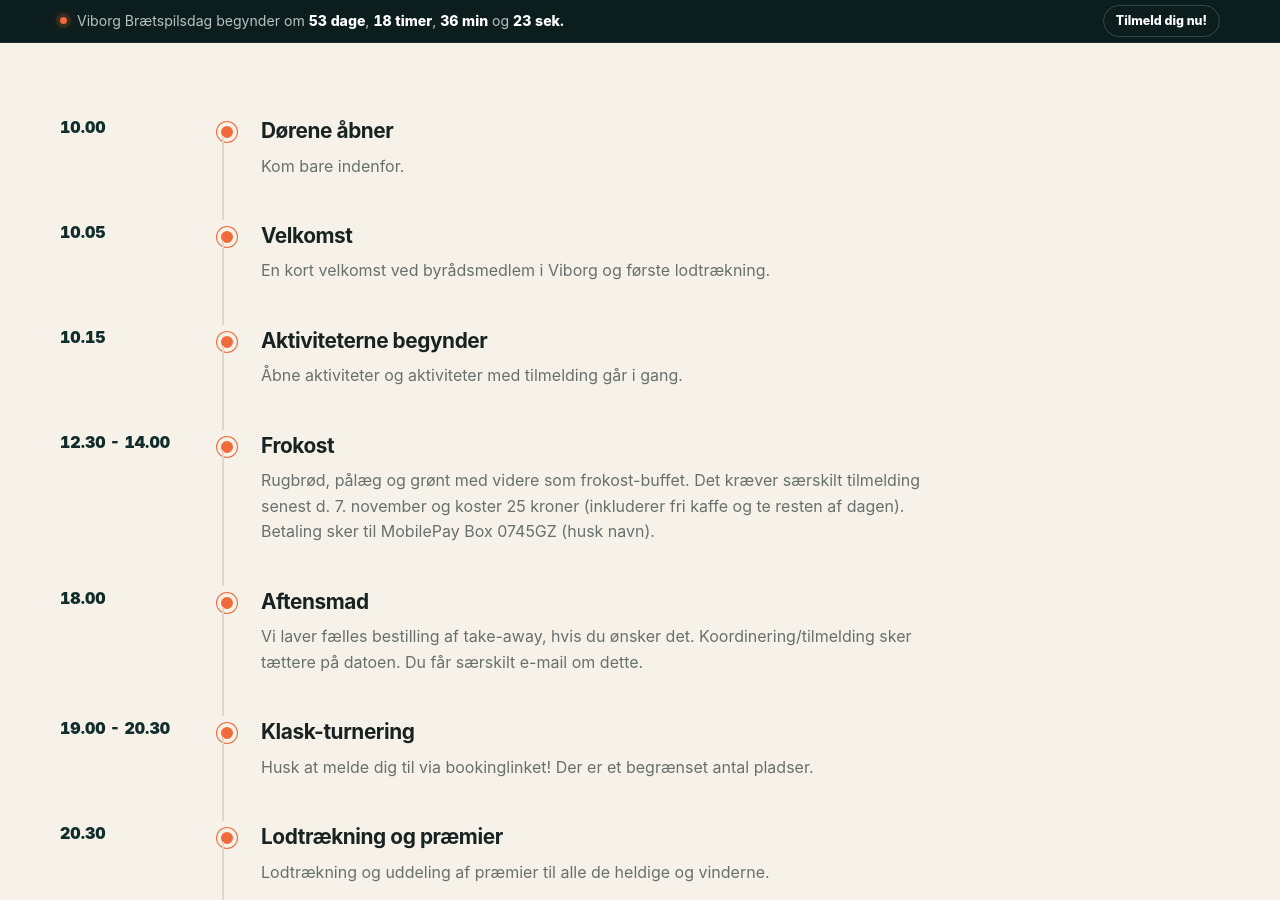
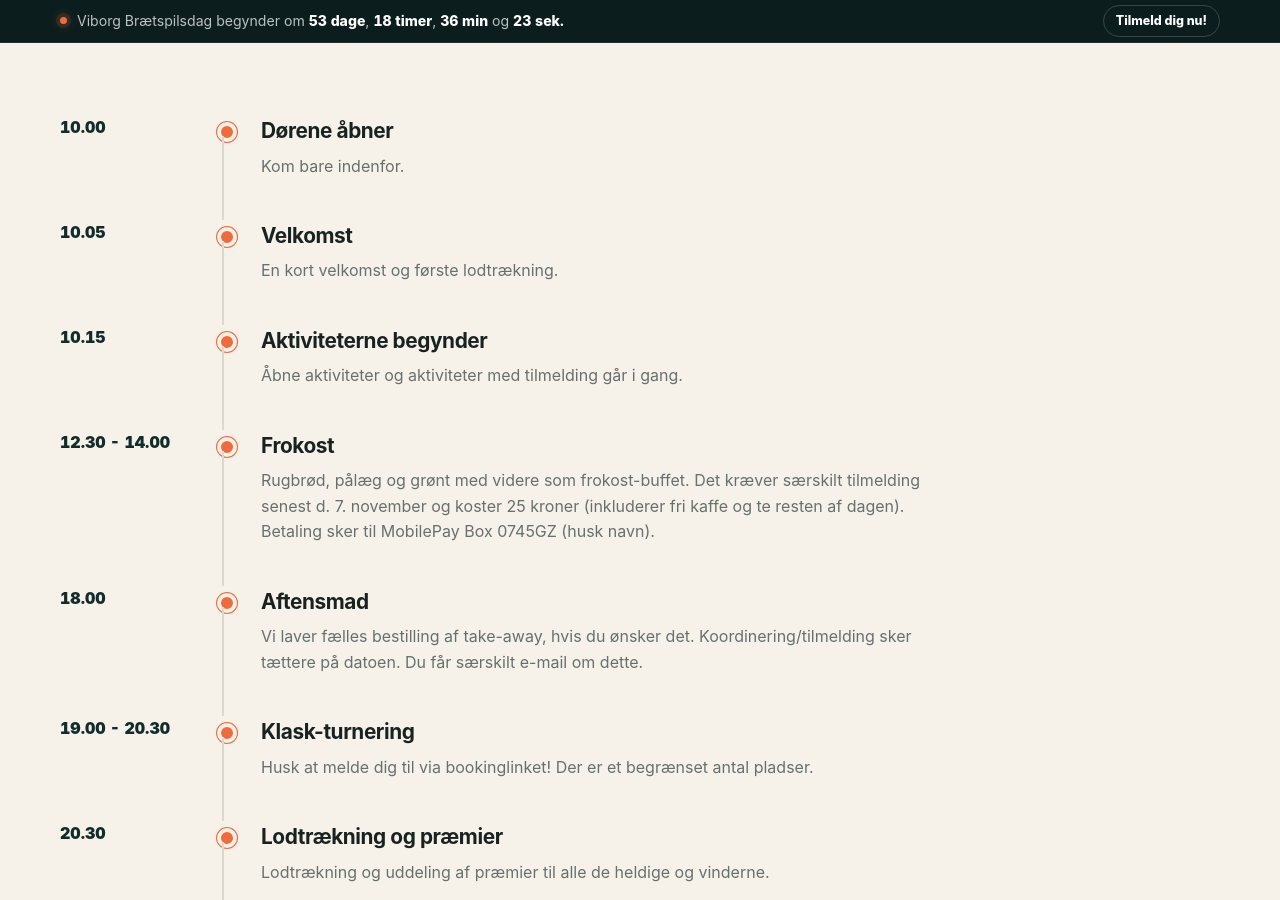
Before and after one commit to Andrejao/spilex, a Jekyll site: the page built from program.html, in a window 1280 px wide and 900 px high, scrolled down 518 px. Built offline with Jekyll 4.4.1, drawn with Linux system fonts in a browser that asks for light colours.

Commit message:
Update hovedprogram.yml

```diff
--- a/_data/hovedprogram.yml
+++ b/_data/hovedprogram.yml
@@ -4,7 +4,7 @@
 
 - tid: "10.05"
   titel: "Velkomst"
-  beskrivelse: "En kort velkomst ved byrådsmedlem i Viborg og første lodtrækning."
+  beskrivelse: "En kort velkomst og første lodtrækning."
 
 - tid: "10.15"
   titel: "Aktiviteterne begynder"
```
